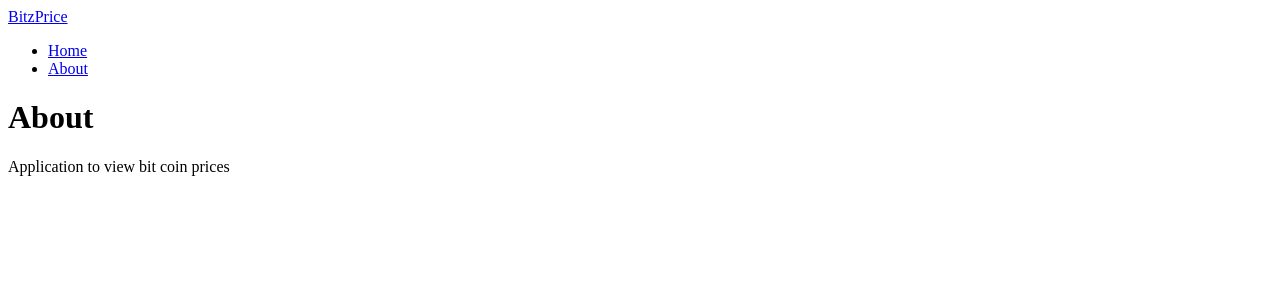
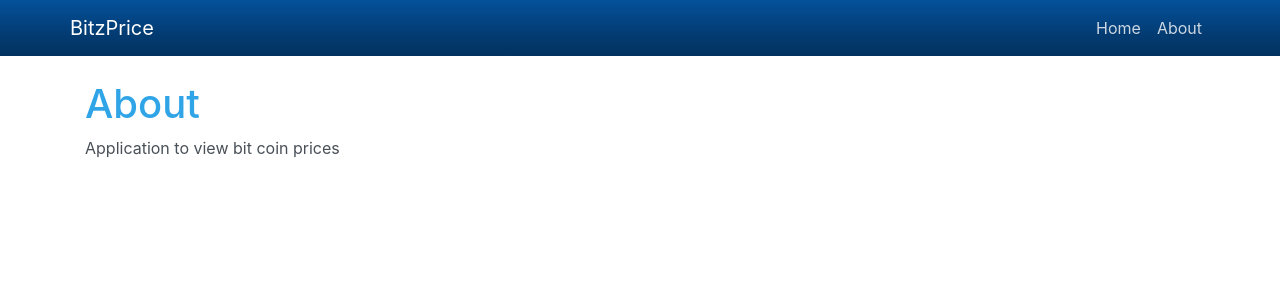
Before and after one commit to jason-nordheim/next-js-crash-course, a Next.js app: page /about in a window 1280 px wide. Shown: the top 300 px of the page. Built offline with nearby package versions, Linux system fonts and the light colour scheme.

Commit message:
used layout component in about page

```diff
--- a/pages/about.js
+++ b/pages/about.js
@@ -1,13 +1,13 @@
-import Nav from '../components/nav'
+import Layout from '../components/layout'
+
 const About = () => {
   return (
-  <div>
-    <Nav />
+  <Layout>
     <h1>About</h1>
     <p>
       Application to view bit coin prices
     </p>
-  </div>
+  </Layout>
   )
 }
 
```
